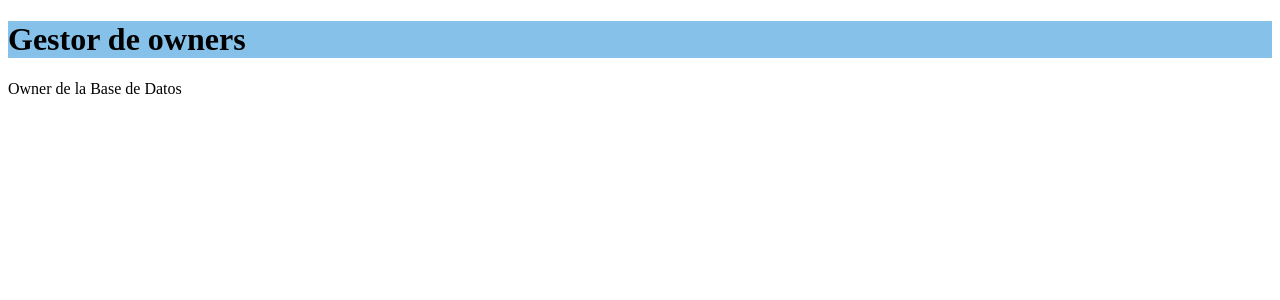
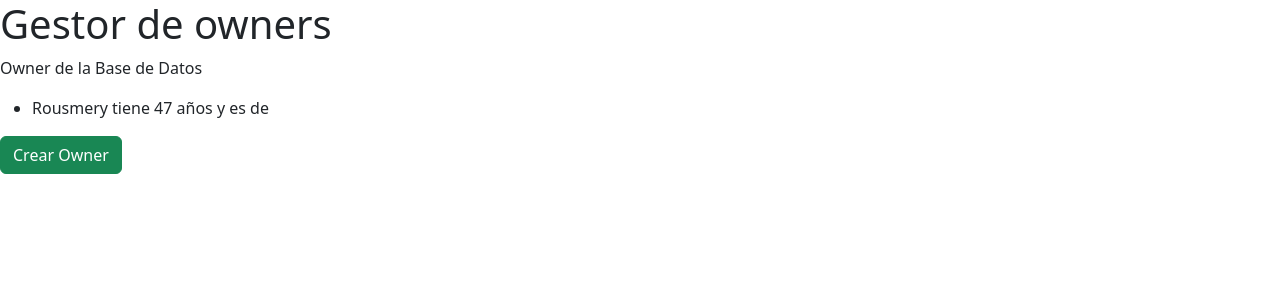
Before and after one commit to LBMike1/PYTHONINTERMEDIO, a Django app: page /owner/owner_list/ in a window 1280 px wide. Shown: the top 300 px of the page. Run offline with Django 4.2, Linux system fonts and the light colour scheme; data comes from the database, SQL or seed files in the repository; data that the repository does not hold is empty.

Commit message:
Formlario de creación de owners

```diff
--- a/apps/owner/templates/owner/base_generic.html
+++ b/apps/owner/templates/owner/base_generic.html
@@ -4,7 +4,11 @@
     <meta charset="UTF-8">
     {% block title %}<title>Pokemons</title>{% endblock %}
     {% load static %}
-    <link rel="stylesheet" href="{% static '../static/css/styles.css'%}">
+    <!-- CSS only -->
+    <link href="https://cdn.jsdelivr.net/npm/bootstrap@5.2.0/dist/css/bootstrap.min.css" rel="stylesheet" integrity="sha384-gH2yIJqKdNHPEq0n4Mqa/HGKIhSkIHeL5AyhkYV8i59U5AR6csBvApHHNl/vI1Bx" crossorigin="anonymous">
+    <!-- JavaScript Bundle with Popper -->
+    <script src="https://cdn.jsdelivr.net/npm/bootstrap@5.2.0/dist/js/bootstrap.bundle.min.js" integrity="sha384-A3rJD856KowSb7dwlZdYEkO39Gagi7vIsF0jrRAoQmDKKtQBHUuLZ9AsSv4jD4Xa" crossorigin="anonymous"></script>
+    <!--    <link rel="stylesheet" href="{% static '../static/css/styles.css'%}">-->
 </head>
 <body>
     <h1 class="title">Gestor de owners</h1>
--- a/apps/owner/templates/owner/owners.html
+++ b/apps/owner/templates/owner/owners.html
@@ -12,5 +12,6 @@
             </li>
         {% endfor %}
     </ul>
+    <a type="button" class="btn btn-success" href="{% url 'owner_create'%}">Crear Owner</a>
 </div>
 {% endblock %}
--- a/apps/owner/urls.py
+++ b/apps/owner/urls.py
@@ -2,7 +2,8 @@
 from . import views
 
 urlpatterns = [
-     path('owner_list/', views.owner_list, name='post_list'),
+     path('owner_list/', views.owner_list, name='owner_list'),
      path('', views.owner_details, name='owner_detail'),
      path('owner_search/', views.owner_search, name='owner_search'),
+     path('owner_create/', views.owner_create, name='owner_create'),
 ]
--- a/apps/owner/views.py
+++ b/apps/owner/views.py
@@ -1,4 +1,6 @@
-from django.shortcuts import render
+from django.shortcuts import render, redirect
+
+from apps.owner.forms import OwnerForm
 from apps.owner.models import Owner
 
 from django.db.models import Q, F
@@ -25,8 +27,8 @@
     #                 }
 
     """Crear un objeto en la Base de Datos"""
-    #p = Owner(nombre="Rousmery", edad=37)
-    #p.save()
+    p = Owner(nombre="Rousmery", edad=37)
+    p.save()
 
     #p.nombre = "Karla"
     #p.save()
@@ -125,3 +127,19 @@
     data_context = Owner.objects.filter(results).distinct()
 
     return render(request, 'owner/owner_search.html', context={'data': data_context, "query": query})
+
+
+def owner_create(request):
+    if request.method == "POST":
+        form = OwnerForm(request.POST)
+        if form.is_valid():
+            """Guarda todos los campos que vienen desde la plantilla"""
+            try:
+                form.save()
+                return redirect('owner_list')
+            except:
+                pass
+    else:
+        form = OwnerForm()
+
+    return render(request, 'owner/owner-create.html', {'form': form})
--- a/static/css/styles.css
+++ b/static/css/styles.css
@@ -2,7 +2,6 @@
     size: 80px;
     background-color: red;
 }
-
 
 .subtitle{
 
```
Also changed, not shown: apps/owner/forms.py (added, +8 -0 lines), apps/owner/templates/owner/owner-create.html (added, +16 -0 lines).
